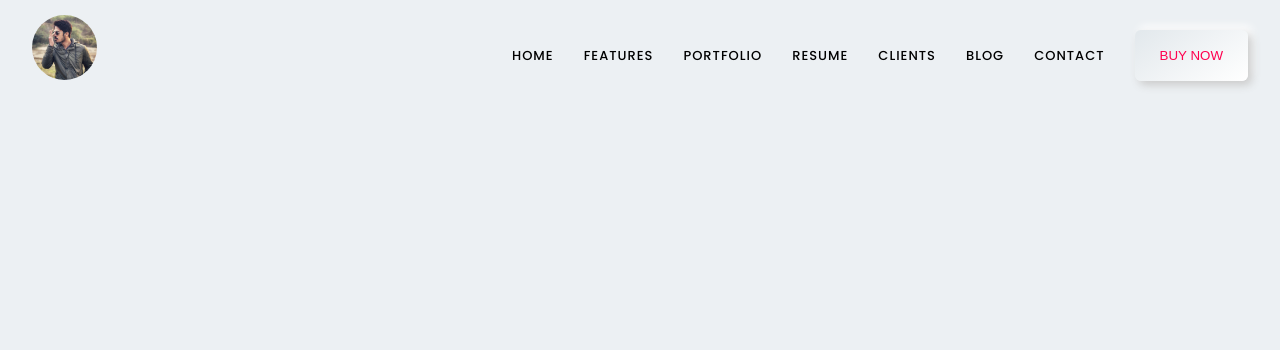
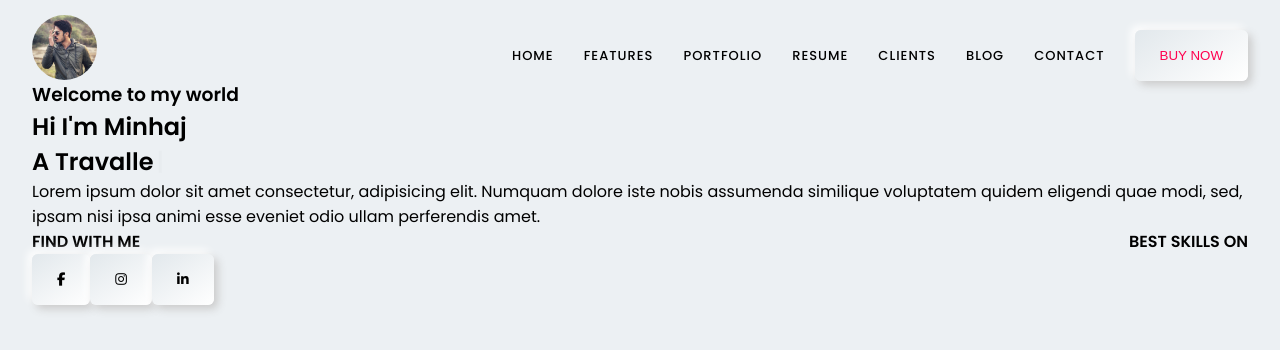
Before and after one commit to minhaj-boop/portfolio-minhaj, a React (Create React App) app: page / in a window 1280 px wide. Shown: the top 350 px of the page. Built offline with nearby package versions, Linux system fonts and the light colour scheme.

Commit message:
fixed css

```diff
--- a/package.json
+++ b/package.json
@@ -9,6 +9,7 @@
     "react": "^17.0.2",
     "react-dom": "^17.0.2",
     "react-scripts": "5.0.0",
+    "react-simple-typewriter": "^3.0.1",
     "web-vitals": "^2.1.4"
   },
   "scripts": {
--- a/src/App.css
+++ b/src/App.css
@@ -1,47 +1,37 @@
-@import url('https://fonts.googleapis.com/css2?family=Poppins:wght@400;500;600&display=swap');
-
+@import url("https://fonts.googleapis.com/css2?family=Poppins:wght@300;400;500;600&display=swap");
 * {
   padding: 0;
   margin: 0;
   box-sizing: border-box;
 }
-
 html {
   scroll-behavior: smooth;
 }
-
 body {
-  font-family: 'Poppins', sans-serif;
+  font-family: "Poppins", sans-serif;
   background-color: #ecf0f3;
 }
-
 .container {
   max-width: 95%;
   margin: auto;
 }
-
 .d_flex {
   display: flex;
   justify-content: space-between;
 }
-
 .f_flex {
   display: flex;
 }
-
 a {
   text-decoration: none;
   color: black;
 }
-
 li {
   list-style: none;
 }
-
 .uppercase {
   text-transform: uppercase;
 }
-
 .capitalize {
   text-transform: capitalize;
 }
@@ -52,7 +42,7 @@ button {
   background-color: none;
 }
 
-.btn-shadow {
+.btn_shadow {
   padding: 18px 25px;
   border-radius: 6px;
   transition: 0.3s all ease;
@@ -60,14 +50,17 @@ button {
   color: #000;
   transition: 0.5s;
 }
-
-.btn-shadow {
+.btn_shadow {
   background: linear-gradient(145deg, #e2e8ec, #ffffff);
-    box-shadow: 4px 4px 8px #cbcbcb, 4px -4px 8px #ffffff;
+  box-shadow: 4px 4px 8px #cbcbcb, -4px -4px 8px #ffffff;
 }
-
-.btn-shadow:hover {
-  background-color: #ff014f;
+.btn_shadow:hover {
+  background: #ff014f;
   color: white;
   transform: translateY(-10px);
 }
+.box_shodow {
+  background: linear-gradient(145deg, #e2e8ec, #ffffff);
+  box-shadow: 4px 4px 8px #cbcbcb, -4px -4px 8px #ffffff;
+  border-radius: 10px;
+}
--- a/src/App.js
+++ b/src/App.js
@@ -1,11 +1,13 @@
 import Header from "./Components/Home/Header/Header";
 import './App.css';
+import Home from "./Components/Hero/Home";
 
 function App() {
 
   return (
     <div>
       <Header></Header>
+      <Home></Home>
     </div>
   );
 }
--- a/src/Components/Hero/Home.js
+++ b/src/Components/Hero/Home.js
@@ -0,0 +1,59 @@
+import React from 'react';
+import './Home.css';
+// import hero from '../../pic/hero.png';
+// import skill1 from '../../pic/skill1.png';
+// import skill2 from '../../pic/skill2.png';
+// import skill3 from '../../pic/skill3.png';
+import { Typewriter } from 'react-simple-typewriter'
+
+
+const Home = () => {
+    return (
+        <>
+            <section className="hero" id="home">
+                <div className="container f_flex top">
+                    <div className="left top">
+                        <h3>Welcome to my world</h3>
+                        <h1>Hi I'm <span>Minhaj</span></h1>
+                        <h2>
+                            A {""}
+                            <span>
+                                <Typewriter
+                                    words={['Coder', 'Developer', 'Travaller']}
+                                    loop
+                                    cursor
+                                    cursorStyle='|'
+                                    typeSpeed={70}
+                                    deleteSpeed={50}
+                                    delaySpeed={1000}
+                                />
+                            </span>
+                        </h2>
+                        <p>Lorem ipsum dolor sit amet consectetur, adipisicing elit. Numquam dolore iste nobis assumenda similique voluptatem quidem eligendi quae modi, sed, ipsam nisi ipsa animi esse eveniet odio ullam perferendis amet.</p>
+                        <div className="hero_btn d_flex">
+                            <div className="col_1">
+                                <h4>FIND WITH ME</h4>
+                                <div className="button">
+                                    <button className="btn_shadow">
+                                        <i className="fab fa-facebook-f"></i>
+                                    </button>
+                                    <button className="btn_shadow">
+                                        <i className="fab fa-instagram"></i>
+                                    </button>
+                                    <button className="btn_shadow">
+                                        <i className="fab fa-linkedin-in"></i>
+                                    </button>
+                                </div>
+                            </div>
+                            <div className="col_1">
+                                <h4>BEST SKILLS ON</h4>
+                            </div>
+                        </div>
+                    </div>
+                </div>
+            </section>
+        </>
+    );
+};
+
+export default Home;
--- a/src/Components/Home/Header/Header.css
+++ b/src/Components/Home/Header/Header.css
@@ -2,22 +2,18 @@ header {
   height: 10vh;
   line-height: 10vh;
 }
-
 header .container {
   padding-top: 15px;
 }
-
 header ul li {
   margin-left: 30px;
 }
-
 header ul li a {
   transition: 0.5s;
   font-size: 13px;
   font-weight: 500;
   letter-spacing: 1px;
 }
-
 header ul li a:hover {
   color: #ff014f;
 }
@@ -26,7 +22,6 @@ header ul li a:hover {
     width: 65px;
     border-radius: 50%;
 }
-
 .home-btn {
   padding: 18px 25px;
   border-radius: 6px;
@@ -35,32 +30,27 @@ header ul li a:hover {
   height: fit-content;
   color: #ff014f;
 }
-
 .home-btn {
   background: linear-gradient(145deg, #e2e8ec, #ffffff);
-    box-shadow: 4px 4px 8px #cbcbcb, 4px -4px 8px #ffffff;
+  box-shadow: 4px 4px 8px #cbcbcb, -4px -4px 8px #ffffff;
 }
-
 .home-btn:hover {
-    background-color: #ff014f;
-    color: #ff014f;
+  background: #ff014f;
+  color: white;
 }
-
 .open {
   display: none;
 }
-
 .header.active {
   height: 12vh;
   position: fixed;
-    top:0;
+  top: 0;
   z-index: 1000;
   width: 100%;
   background-color: #ecf0f3;
-    box-shadow: -1px 11px 24px -11px rgba(0,0,0, 0.75);
+  box-shadow: -1px 11px 24px -11px rgba(0, 0, 0, 0.75);
   transition: 0.5s;
 }
-
 @media (max-width: 768px) {
   header ul {
     padding-top: 30px;
@@ -69,9 +59,9 @@ header ul li a:hover {
     position: absolute;
     display: block;
     list-style: none;
-        box-shadow: rgba(50, 50, 93, 0.23) 0 50px 100px -20px, rgba(0, 0, 0, 0.3) 0 30px 60px -30px;
+    box-shadow: rgba(50, 50, 93, 0.23) 0px 50px 100px -20px, rgba(0, 0, 0, 0.3) 0px 30px 60px -30px;
     left: 0;
-        right: 0;
+    top: 0;
     transition: all 0.5s ease-in-out;
     width: 60%;
     height: 100vh;
@@ -88,7 +78,7 @@ header ul li a:hover {
     display: none;
   }
   .close,
-    .open{
+  .open {
     position: absolute;
     top: 35px;
     right: 20px;
@@ -101,7 +91,8 @@ header ul li a:hover {
     right: 45%;
   }
   .close.home-btn {
-        color:#ff014f;
+    background: linear-gradient(145deg, #e2e8ec, #ffffff);
+    color: #ff014f;
     border-radius: 50%;
     padding: 0;
     width: 60px;
@@ -112,7 +103,6 @@ header ul li a:hover {
     height: 10vh;
   }
 }
-
-.demo {
+/* .demo {
     height: 200vh;
-}
+} */
```
Also changed, not shown: src/Components/Hero/Hero.css (deleted), src/Components/Hero/Home.css (added), 1 other file (tests, documents, lock files or other folders). Lines whose indentation alone changed are shown as unchanged.
